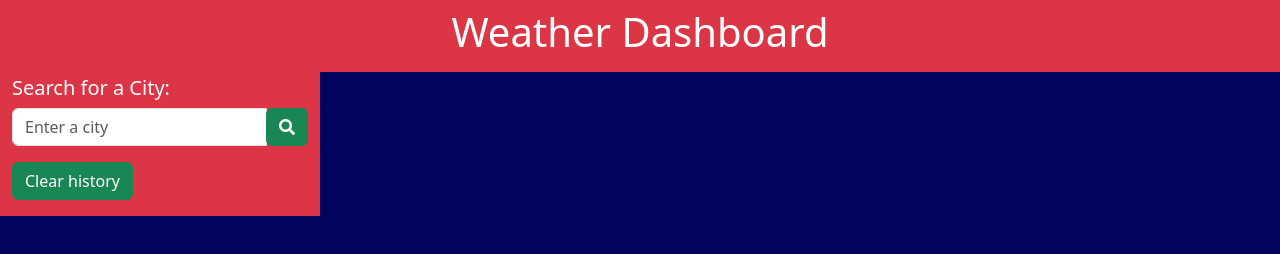
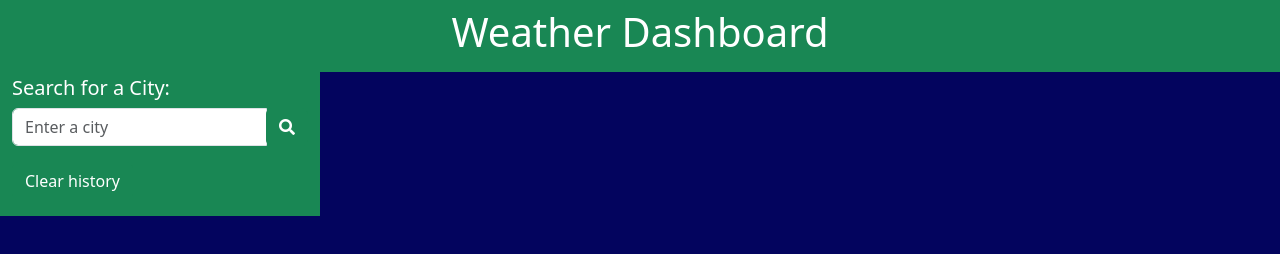
Before and after one commit to Mikemupararano/weather-dashboard, a plain HTML site: page index.html in a window 1280 px wide. Drawn offline with nearby package versions, Linux system fonts and the light colour scheme.

Commit message:
Changed div background colors to success.

```diff
--- a/index.html
+++ b/index.html
@@ -12,13 +12,13 @@
 </head>
 
 <body>
-    <header class="container-fluid text-center text-white bg-danger p-2">
+    <header class="container-fluid text-center text-white bg-success p-2">
         <h1>Weather Dashboard</h1>
     </header>
 
     <div class="container-fluid">
         <div class="row">
-            <div class="col-lg-3 bg-danger">
+            <div class="col-lg-3 bg-success">
                 <h5 class="mt-1 text-white">Search for a City:</h5>
                 <div class="input-group mb-3">
                     <input id="enter-city" type="text" class="form-control" placeholder="Enter a city" aria-label="Enter a city">
```
